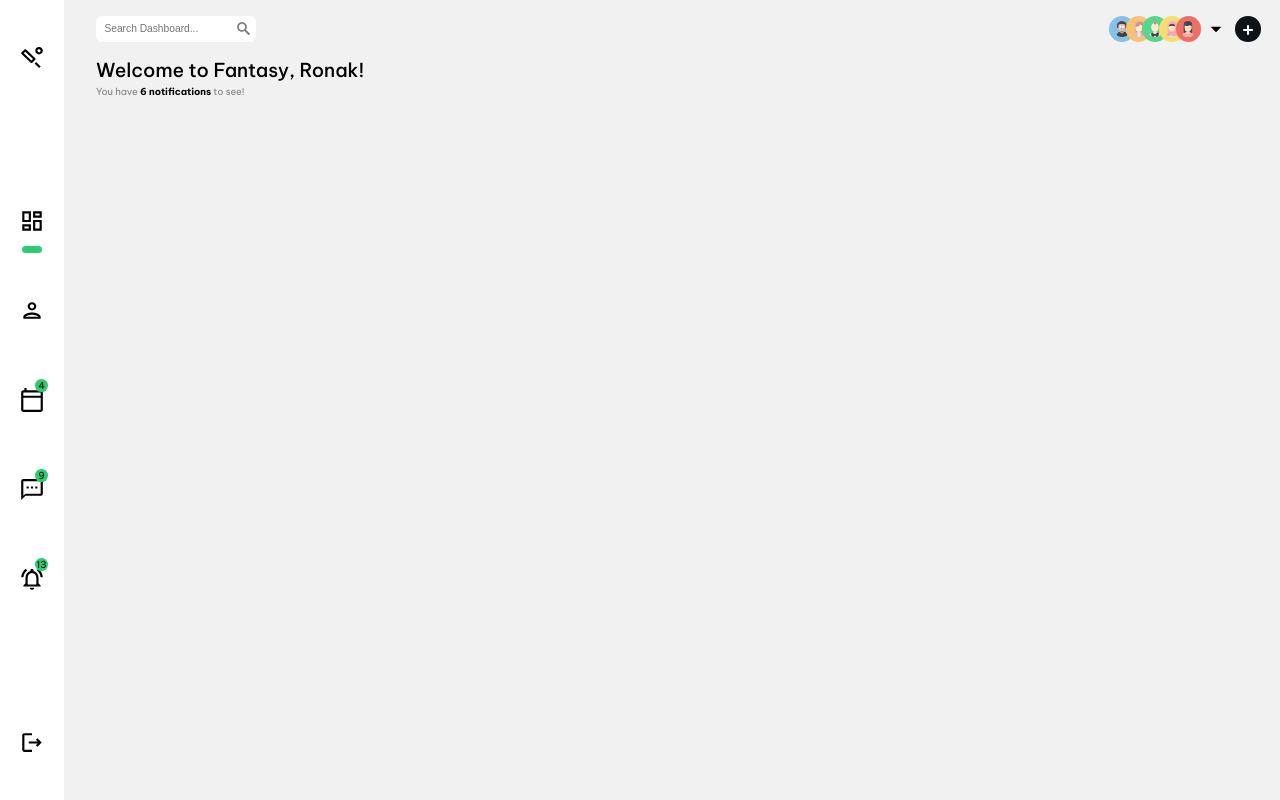
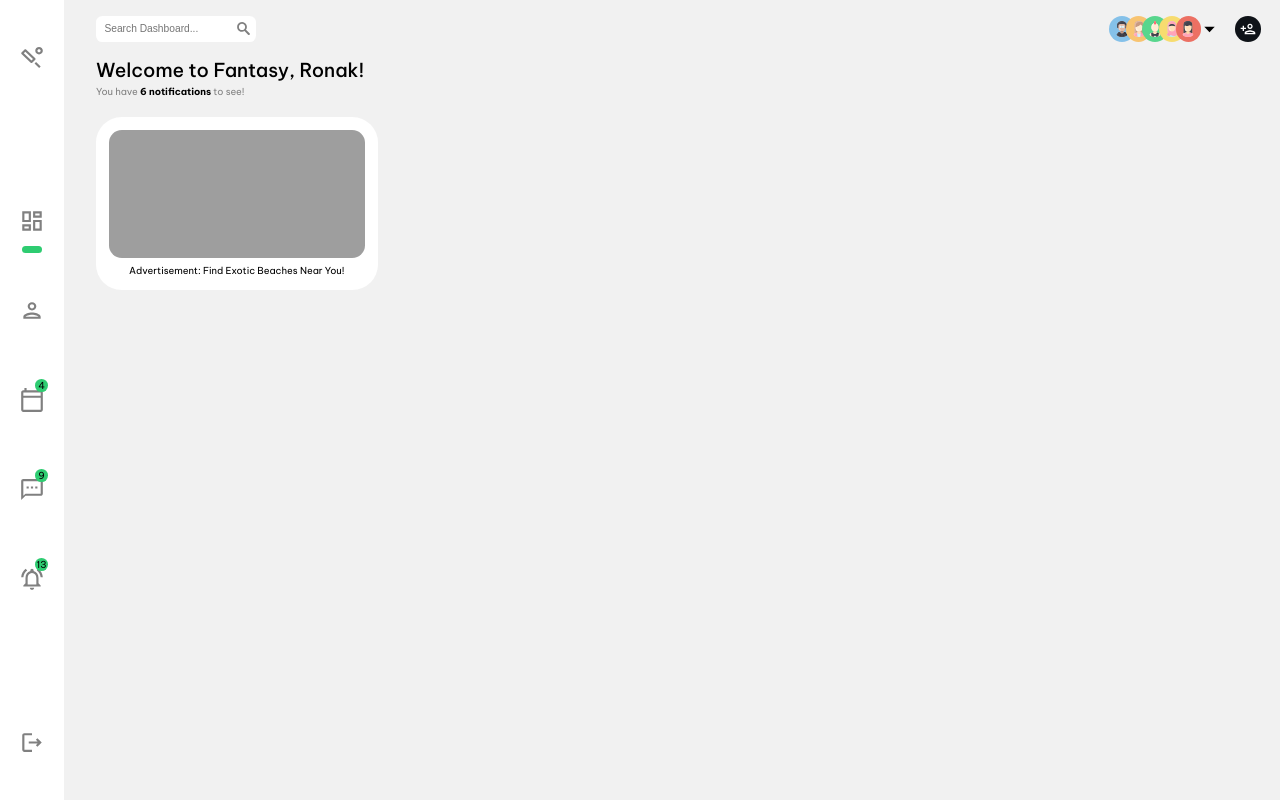
Before and after one commit to ronakkothari123/FantasyCricket, a plain HTML site: page dashboard.html in a window 1280 px wide. Drawn offline with Linux system fonts and the light colour scheme; grey boxes are pictures that could not be loaded.

Commit message:
woah dude

```diff
--- a/css/dashboard.css
+++ b/css/dashboard.css
@@ -42,7 +42,7 @@ body{
     margin:4vh 0;
     cursor:pointer;
     width:2vw;
-    filter:invert(1) brightness(var(--icon-brightness));
+    filter:invert(1) brightness(0.5);
 }
 
 .notification-div{
@@ -159,10 +159,19 @@ body{
 
 #friend-dropdown{
     position:absolute;
-    right:4vmax;
+    right:4.5vmax;
     top:1.25vmax;
     width:2vmax;
     cursor:pointer;
+    transition-duration:250ms;
+}
+
+.active-dropdown{
+    transform:rotateZ(-90deg);
+}
+
+.inactive-dropdown{
+    transform:rotateZ(0deg);
 }
 
 .navbar-friend{
@@ -187,6 +196,11 @@ body{
     cursor:pointer;
 }
 
+#add-friend-btn > img{
+    filter:invert(1) brightness(calc(1 - var(--icon-brightness)));
+    width:1.25vw;
+}
+
 #main-content{
     padding:0 2.5vw;
 }
@@ -208,3 +222,32 @@ body{
     color:black;
     font-weight:700;
 }
+
+.main-row{
+    width:90vw;
+    height:auto;
+    margin-top:1.5vmax;
+}
+
+.advertisement{
+    background:var(--background-1);
+    width:20vmax;
+    padding:1vmax;
+    border-radius:2vmax;
+    display:flex;
+    flex-direction:column;
+    justify-content:center;
+    align-items:center;
+}
+
+.advertisement-img{
+    width:20vmax;
+    height:10vmax;
+    border-radius:1vmax;
+    margin-bottom:0.5vw;
+}
+
+.advertisement-para{
+    font-size:0.75vw;
+    margin:0;
+}
--- a/dashboard.html
+++ b/dashboard.html
@@ -56,14 +56,22 @@
                         <div class="navbar-friend-div" style="--friend-background:#F7DC6F;"><img src="icons/avatars/11.svg" alt="" class="navbar-friend"></div>
                         <div class="navbar-friend-div" style="--friend-background:#EC7063;"><img src="icons/avatars/11.svg" alt="" class="navbar-friend"></div>
                     </div>
-                    <img src="icons/dropdown.svg" alt="" id="friend-dropdown">
-                    <div id="add-friend-btn">+</div>
+                    <img src="icons/dropdown.svg" alt="" id="friend-dropdown" class="dropdown inactive-dropdown" onclick="toggleDropdown(0)">
+                    <div id="add-friend-btn">
+                        <img src="icons/friends.svg" alt="">
+                    </div>
                 </div>
             </div>
             <div id="main-content">
                 <div class="main-content" id="dashboard-content">
                     <h1>Welcome to Fantasy, Ronak!</h1>
                     <h6>You have <span class="bold">6 notifications</span> to see!</h6>
+                    <div class="main-row">
+                        <div class="advertisement">
+                            <img src="https://media.cntraveler.com/photos/60e612ae0a709e97d73d9c60/3:1/w_5760,h_1920,c_limit/Beach%20Vacation%20Packing%20List-2021_GettyImages-1030311160.jpg" alt="" class="advertisement-img">
+                            <p class="advertisement-para">Advertisement: Find Exotic Beaches Near You!</p>
+                        </div>
+                    </div>
                 </div>
             </div>
         </div>
--- a/js/dashboard.js
+++ b/js/dashboard.js
@@ -1,9 +1,20 @@
 const sidebarLine = document.querySelectorAll('.sidebar-line');
 const friends = document.querySelectorAll('.navbar-friend');
+const dropdown = document.querySelectorAll('.dropdown')
 let activeSidebar = 0;
 
 function initialize(){
     initFriends();
+}
+
+function toggleDropdown(number){
+    if(dropdown[number].classList.contains('inactive-dropdown')){
+        dropdown[number].classList.add('active-dropdown')
+        dropdown[number].classList.remove('inactive-dropdown')
+    } else{
+        dropdown[number].classList.add('inactive-dropdown')
+        dropdown[number].classList.remove('active-dropdown')
+    }
 }
 
 function toggleSidebar(number){
```
